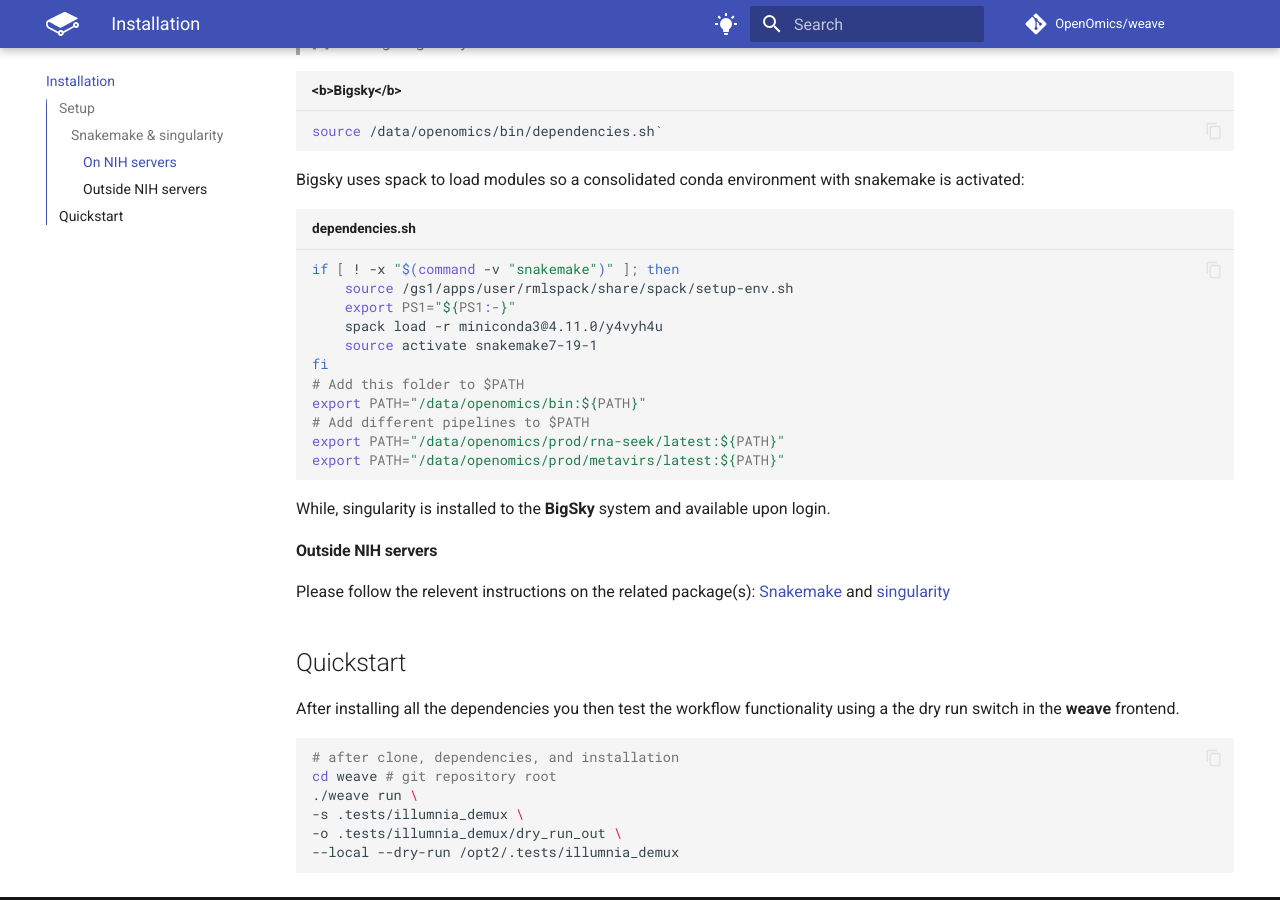
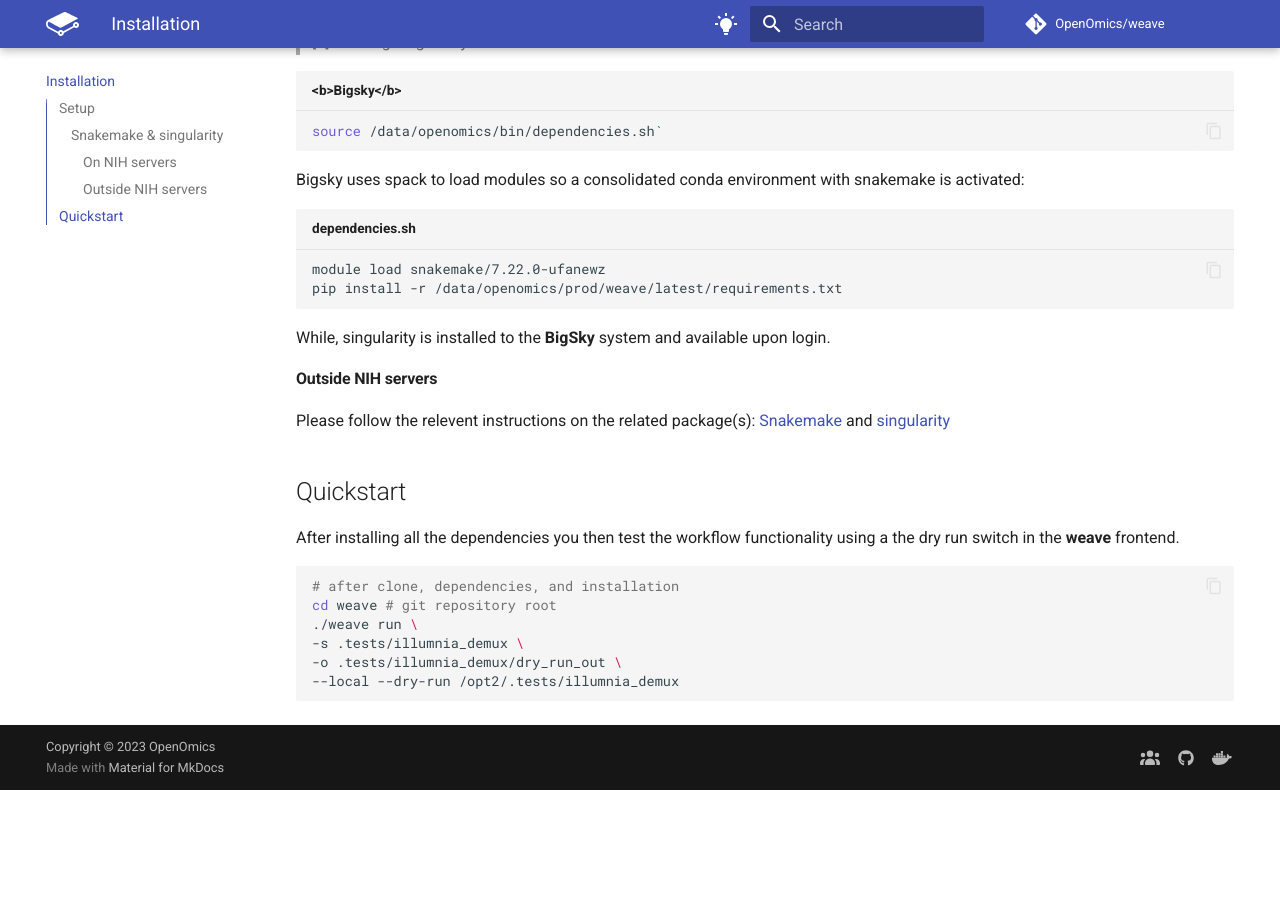
Before and after one commit to OpenOmics/weave, an MkDocs documentation site: the page built from docs/install.md, in a window 1280 px wide and 900 px high, scrolled down 1032 px. Built offline with MkDocs 1.6.1 and Material for MkDocs 9.7.7, drawn with Linux system fonts in a browser that asks for light colours; comment, search, counter and statistics services are not loaded; the version menu is left out; after the commit the page ends 1822 px from its top, so only the background shows below that.

Commit message:
fix: update install docs for bigsky

````diff
--- a/docs/install.md
+++ b/docs/install.md
@@ -43,17 +43,8 @@ source /data/openomics/bin/dependencies.sh`
 Bigsky uses spack to load modules so a consolidated conda environment with snakemake is activated:
 
 ```bash title="dependencies.sh"
-if [ ! -x "$(command -v "snakemake")" ]; then
-    source /gs1/apps/user/rmlspack/share/spack/setup-env.sh
-    export PS1="${PS1:-}"
-    spack load -r miniconda3@4.11.0/y4vyh4u
-    source activate snakemake7-19-1
-fi
-# Add this folder to $PATH
-export PATH="/data/openomics/bin:${PATH}"
-# Add different pipelines to $PATH
-export PATH="/data/openomics/prod/rna-seek/latest:${PATH}"
-export PATH="/data/openomics/prod/metavirs/latest:${PATH}"
+module load snakemake/7.22.0-ufanewz
+pip install -r /data/openomics/prod/weave/latest/requirements.txt
 ```
 
 While, singularity is installed to the **BigSky** system and available upon login.
````
